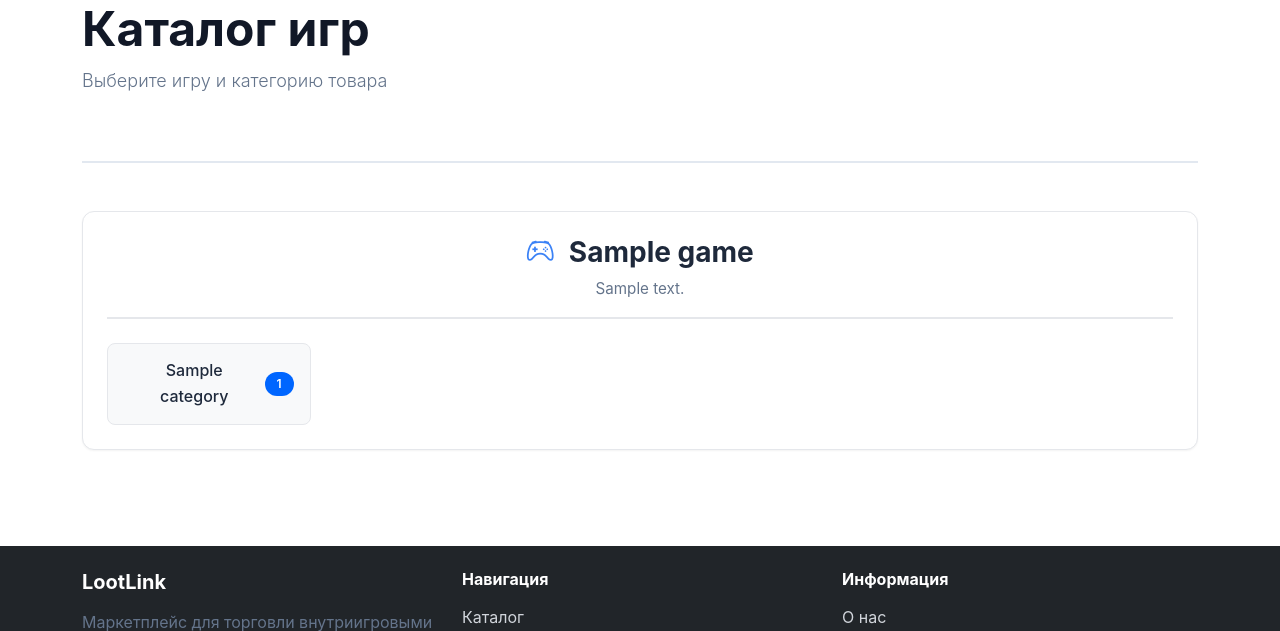
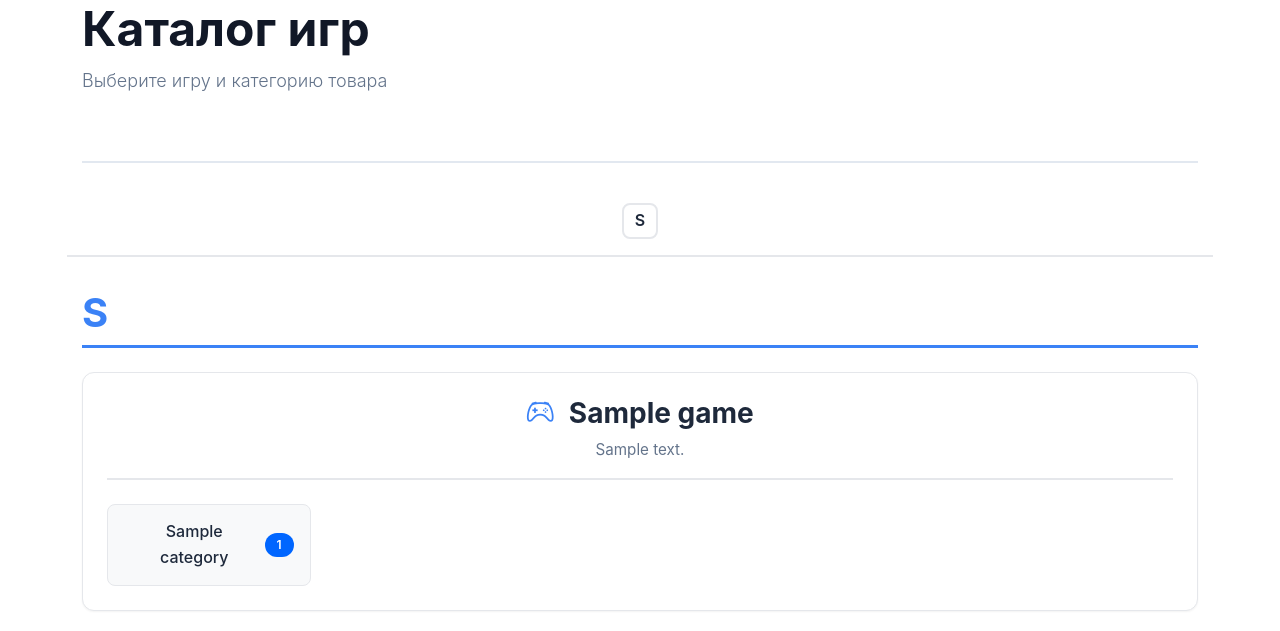
Before and after one commit to reazonvan/LootLink---Marketplace, a Django app: page /catalog/ in a window 1280 px wide. Shown: the part 153-784 px from the top of the page. Run offline with Django 4.2, Linux system fonts and the light colour scheme; tables that the repository leaves empty hold one stand-in row (values such as "Sample post"); parts of the project's set-up code (start-up, migrations or seed data) failed here and were passed over.

Commit message:
feat: alphabet navigation in catalog

```diff
--- a/listings/views.py
+++ b/listings/views.py
@@ -68,9 +68,30 @@ def games_catalog(request):
         'categories'
     ).order_by('name')
 
-    # Добавляем счетчик объявлений для каждой категории
-    from django.db.models import Count
+    # Собираем алфавит и помечаем первую игру каждой буквы
+    alphabet = []
+    last_letter = None
+
     for game in games:
+        # Определяем первую букву
+        first_char = game.name[0].upper()
+
+        # Для латиницы и кириллицы
+        if first_char.isalpha() or first_char.isdigit():
+            game.first_letter = first_char
+        else:
+            game.first_letter = '#'
+
+        # Помечаем если это первая игра с этой буквой
+        if game.first_letter != last_letter:
+            game.first_in_letter = True
+            if game.first_letter not in alphabet:
+                alphabet.append(game.first_letter)
+            last_letter = game.first_letter
+        else:
+            game.first_in_letter = False
+
+        # Добавляем счетчик объявлений для каждой категории
         for category in game.categories.all():
             category.count = Listing.objects.filter(
                 game=game,
@@ -80,6 +101,7 @@ def games_catalog(request):
 
     context = {
         'games': games,
+        'alphabet': alphabet,
     }
 
     return render(request, 'listings/games_catalog.html', context)
--- a/templates/listings/games_catalog.html
+++ b/templates/listings/games_catalog.html
@@ -5,14 +5,30 @@
 {% block content %}
 <div class="container">
     <!-- Header -->
-    <div class="page-header mb-5">
+    <div class="page-header mb-4">
         <h1 class="display-4 fw-bold mb-2">Каталог игр</h1>
         <p class="lead text-muted">Выберите игру и категорию товара</p>
     </div>
 
+    <!-- Алфавитная навигация -->
+    {% if alphabet %}
+    <div class="alphabet-nav mb-4">
+        <div class="alphabet-letters">
+            {% for letter in alphabet %}
+            <a href="#letter-{{ letter }}" class="alphabet-letter">{{ letter }}</a>
+            {% endfor %}
+        </div>
+    </div>
+    {% endif %}
+
     <!-- Games List -->
     <div class="games-catalog">
         {% for game in games %}
+        {% if game.first_in_letter %}
+        <div class="letter-anchor" id="letter-{{ game.first_letter }}">
+            <h2 class="letter-header">{{ game.first_letter }}</h2>
+        </div>
+        {% endif %}
         <div class="game-card mb-4">
             <div class="game-header">
                 <h2 class="game-title">
@@ -51,6 +67,61 @@
 </div>
 
 <style>
+/* Алфавитная навигация */
+.alphabet-nav {
+    position: sticky;
+    top: 70px;
+    z-index: 100;
+    background: white;
+    padding: 1rem 0;
+    border-bottom: 2px solid #e5e7eb;
+    margin: 0 -15px;
+    padding-left: 15px;
+    padding-right: 15px;
+}
+
+.alphabet-letters {
+    display: flex;
+    flex-wrap: wrap;
+    gap: 0.5rem;
+    justify-content: center;
+}
+
+.alphabet-letter {
+    display: flex;
+    align-items: center;
+    justify-content: center;
+    width: 36px;
+    height: 36px;
+    border: 2px solid #e5e7eb;
+    border-radius: 8px;
+    text-decoration: none;
+    color: #1e293b;
+    font-weight: 600;
+    transition: all 0.2s;
+}
+
+.alphabet-letter:hover {
+    background: #3b82f6;
+    color: white;
+    border-color: #3b82f6;
+    transform: scale(1.1);
+}
+
+/* Якоря букв */
+.letter-anchor {
+    scroll-margin-top: 150px;
+}
+
+.letter-header {
+    font-size: 2.5rem;
+    font-weight: 700;
+    color: #3b82f6;
+    margin: 2rem 0 1.5rem 0;
+    padding-bottom: 0.5rem;
+    border-bottom: 3px solid #3b82f6;
+}
+
 .games-catalog {
     max-width: 1200px;
     margin: 0 auto;
```
